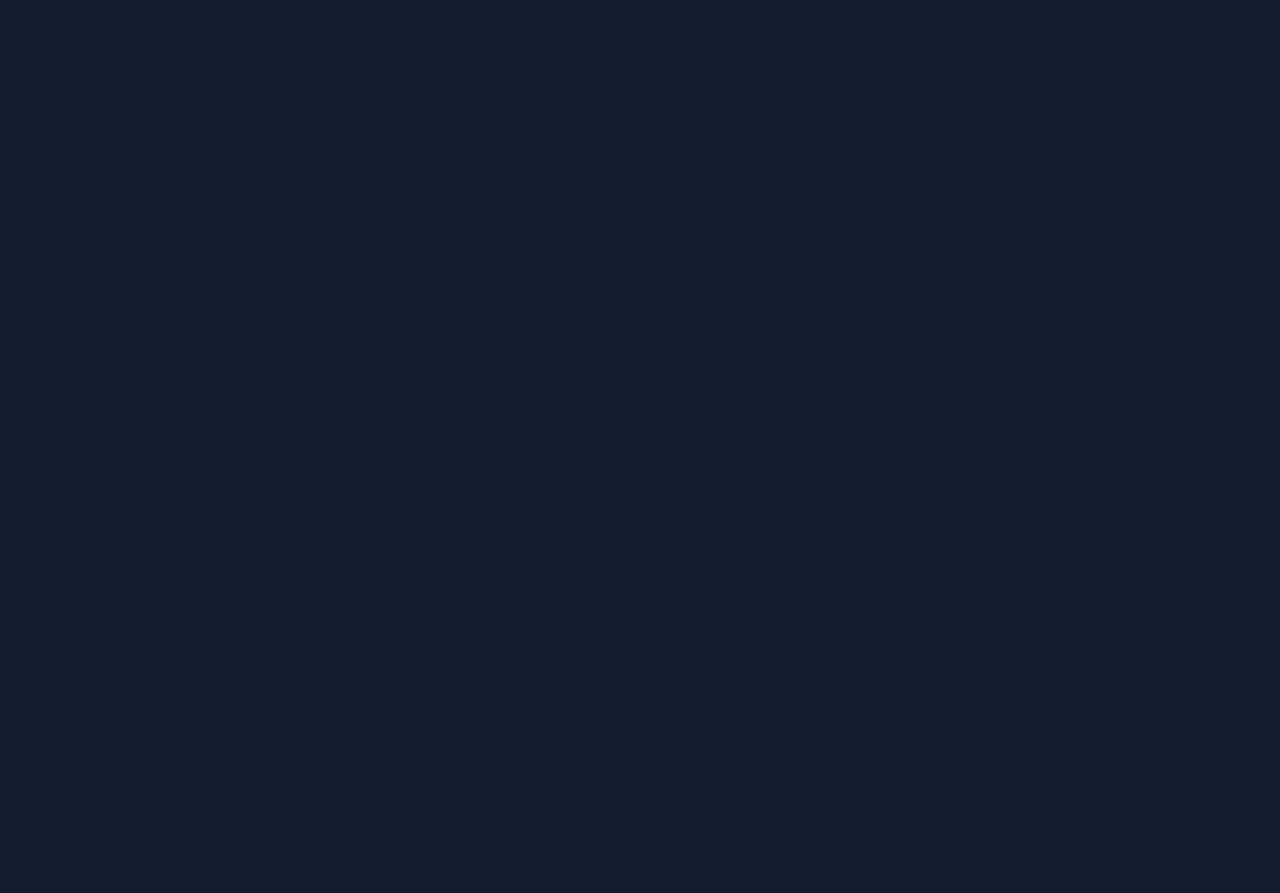
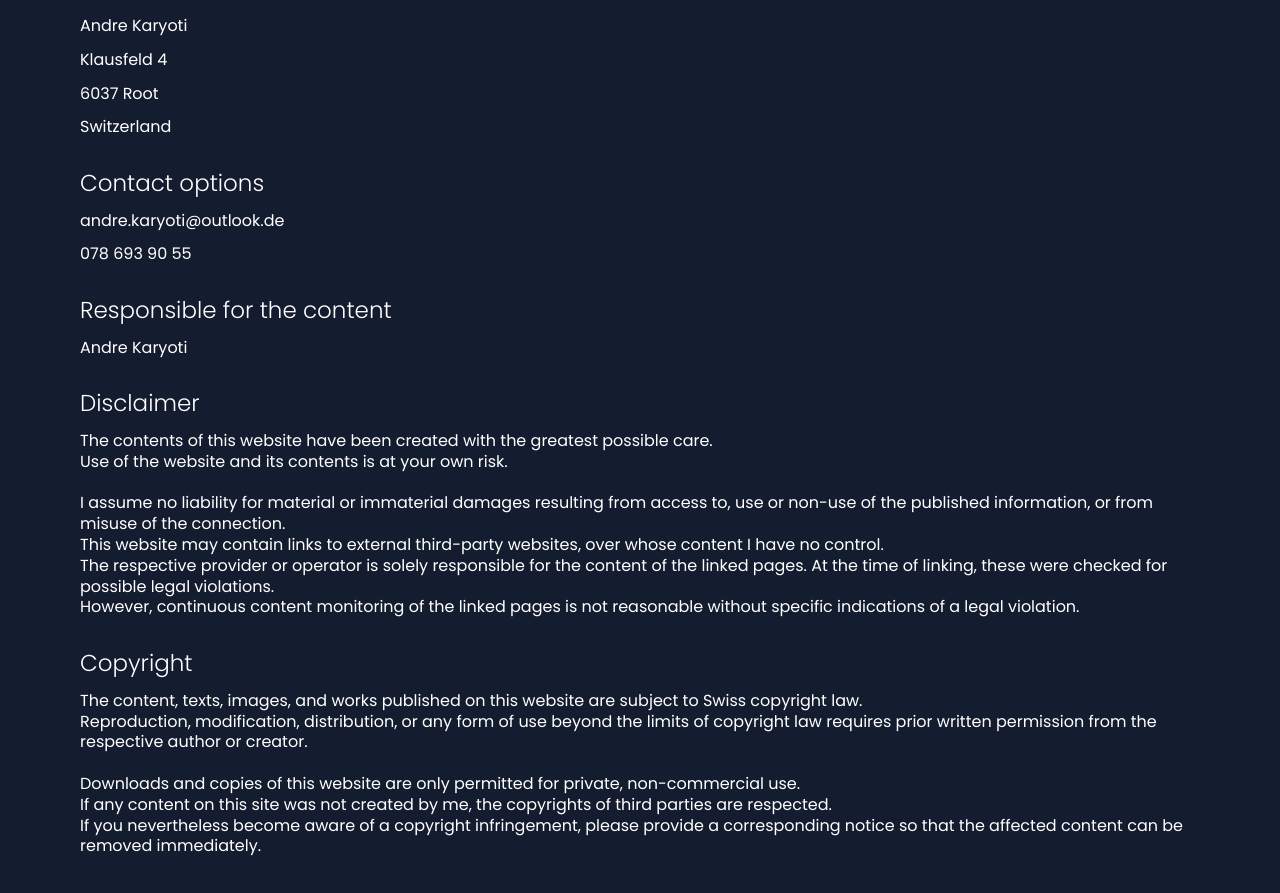
Before and after one commit to Zmoorgekaffi/portfolio, an Angular app: page /imprint in a window 1280 px wide. Before the commit this address led to /. Shown: the part 189-1082 px from the top of the page. Before the commit the page ends 800 px from the top, so only its background shows below. Built offline with nearby package versions, Linux system fonts and the light colour scheme.

Commit message:
added routing menu logic

```diff
--- a/src/app/app.routes.ts
+++ b/src/app/app.routes.ts
@@ -5,5 +5,5 @@ import { ImpressumComponent } from './components/impressum/impressum.component';
 
 export const routes: Routes = [
     {path: '', component: MaincontentComponent},
-    {path: 'impressum', component: ImpressumComponent}
+    {path: 'imprint', component: ImpressumComponent}
 ];
--- a/src/app/components/header/header.component.ts
+++ b/src/app/components/header/header.component.ts
@@ -1,5 +1,6 @@
 import { Component, HostListener, ViewChild, ElementRef} from '@angular/core';
 import { CommonModule } from '@angular/common';
+import { Router } from '@angular/router';
 
 @Component({
   selector: 'app-header',
@@ -15,6 +16,8 @@ export class HeaderComponent{
   lastScrollPosition:number = 0;
   showHeader:boolean = true;
   domTop:boolean = true;
+
+  constructor(private router: Router){}
 
   //hostlistener variables
   @ViewChild('mobileMenu') mobileMenu!: ElementRef;
@@ -105,6 +108,14 @@ export class HeaderComponent{
   }
 
   ScrollToElementId(id:string) {
-    document.getElementById(`${id}`)?.scrollIntoView({behavior: 'smooth'});
+    if (this.router.url !== '/') {
+      this.router.navigate(['/']).then(() => {
+        setTimeout(() => {
+          document.getElementById(id)?.scrollIntoView({ behavior: 'smooth' });
+        }, 100);
+      });
+    } else {
+      document.getElementById(id)?.scrollIntoView({ behavior: 'smooth' });
+    }
   }
 }
--- a/src/app/components/impressum/impressum.component.html
+++ b/src/app/components/impressum/impressum.component.html
@@ -2,12 +2,12 @@
     <div class="site-padding impressum_contain w100">
         <div class="impressum_content">
             <h1 class="impressum_title font32">
-                Impressum
+                Imprint
             </h1>
 
             <div class="impressum_item_contain">
                 <h2 class="font23 impressum_sub-title">
-                    Name & Anschrift
+                    Name & Address
                 </h2>
 
                 <p class="font16">
@@ -23,13 +23,13 @@
                 </p>
 
                 <p class="font16">
-                    Schweiz
+                    Switzerland
                 </p>
             </div>
 
             <div class="impressum_item_contain">
                 <h2 class="font23 impressum_sub-title">
-                    Kontaktmöglichkeiten
+                    Contact options
                 </h2>
 
                 <a href="andre.karyoti@outlook.de" class="font16 impressum_link">
@@ -43,7 +43,7 @@
 
             <div class="impressum_item_contain">
                 <h2 class="font23 impressum_sub-title">
-                    Verantwortlich für den Inhalt
+                    Responsible for the content
                 </h2>
 
                 <p class="font16">
@@ -53,41 +53,41 @@
 
             <div class="impressum_item_contain">
                 <h2 class="font23 impressum_sub-title">
-                    Haftungsausschluss
+                    Disclaimer
                 </h2>
 
                 <p class="font16">
-                    Die Inhalte dieser Website wurden mit grösstmöglicher Sorgfalt erstellt.
+                    The contents of this website have been created with the greatest possible care.
                     <br>
-                    Die Nutzung der Website und ihrer Inhalte erfolgt auf eigene Gefahr.
+                    Use of the website and its contents is at your own risk.
                     <br>
                     <br>
-                    Ich übernehme keine Haftung für Schäden materieller oder immaterieller Art, die aus dem Zugriff oder der Nutzung bzw. Nichtnutzung der veröffentlichten Informationen oder durch Missbrauch der Verbindung entstehen.
+                    I assume no liability for material or immaterial damages resulting from access to, use or non-use of the published information, or from misuse of the connection.
                     <br>
-                    Diese Website enthält möglicherweise Links zu externen Webseiten Dritter, auf deren Inhalte ich keinen Einfluss habe.
+                    This website may contain links to external third-party websites, over whose content I have no control.
                     <br>
-                    Für die Inhalte der verlinkten Seiten ist ausschliesslich der jeweilige Anbieter oder Betreiber verantwortlich. Zum Zeitpunkt der Verlinkung wurden diese auf mögliche Rechtsverstösse überprüft.
+                    The respective provider or operator is solely responsible for the content of the linked pages. At the time of linking, these were checked for possible legal violations.
                     <br>
-                    eine ständige inhaltliche Kontrolle der verlinkten Seiten ist jedoch ohne konkrete Anhaltspunkte einer Rechtsverletzung nicht zumutbar.
+                    However, continuous content monitoring of the linked pages is not reasonable without specific indications of a legal violation.
                 </p>
             </div>
 
             <div class="impressum_item_contain">
                 <h2 class="font23 impressum_sub-title">
-                    Urheberrecht
+                    Copyright
                 </h2>
 
                 <p class="font16">
-                    Die auf dieser Website veröffentlichten Inhalte, Texte, Bilder und Werke unterliegen dem schweizerischen Urheberrecht.
+                    The content, texts, images, and works published on this website are subject to Swiss copyright law.
                     <br>
-                    Die Vervielfältigung, Bearbeitung, Verbreitung oder jede Art der Verwertung ausserhalb der Grenzen des Urheberrechts bedarf der vorherigen schriftlichen Zustimmung des jeweiligen Autors oder Erstellers.
+                    Reproduction, modification, distribution, or any form of use beyond the limits of copyright law requires prior written permission from the respective author or creator.
                     <br>
                     <br>
-                    Downloads und Kopien dieser Website sind nur für den privaten, nicht kommerziellen Gebrauch gestattet.
+                    Downloads and copies of this website are only permitted for private, non-commercial use.
                     <br>
-                    Falls Inhalte auf dieser Seite nicht von mir erstellt wurden, werden die Urheberrechte Dritter beachtet.
+                    If any content on this site was not created by me, the copyrights of third parties are respected.
                     <br>
-                    Sollten Sie trotzdem auf eine Urheberrechtsverletzung aufmerksam werden, bitte ich um einen entsprechenden Hinweis, damit die betroffenen Inhalte umgehend entfernt werden können.
+                    If you nevertheless become aware of a copyright infringement, please provide a corresponding notice so that the affected content can be removed immediately.
                 </p>
             </div>
         </div>
```
